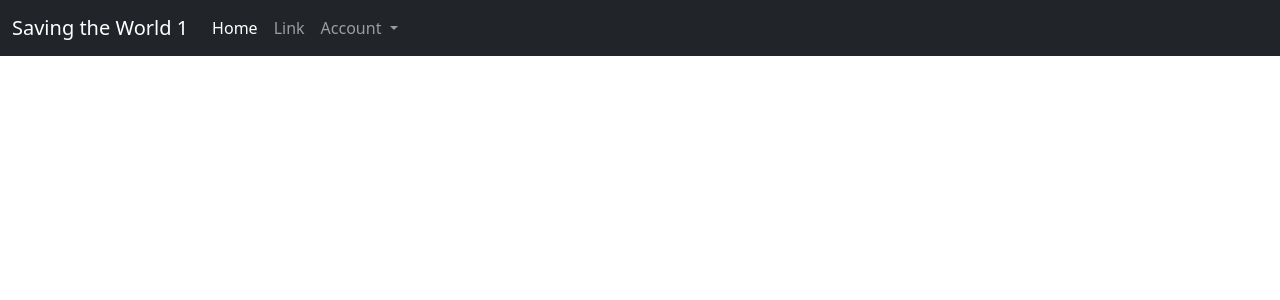
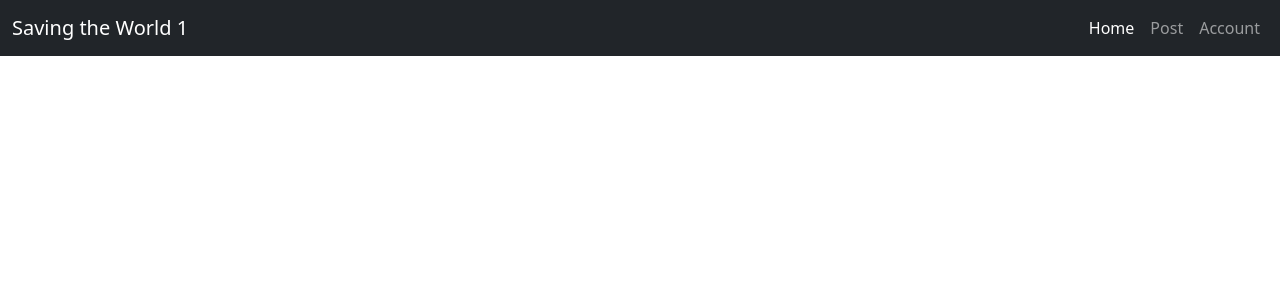
Before and after one commit to jeromepalayoor/savingtheworld1, a Flask app: page / in a window 1280 px wide. Shown: the top 300 px of the page. Run offline with Flask 2, Linux system fonts and the light colour scheme.

Commit message:
'updated stuff'

```diff
--- a/templates/index.html
+++ b/templates/index.html
@@ -24,25 +24,15 @@
                     <span class="navbar-toggler-icon"></span>
                 </button>
                 <div class="collapse navbar-collapse" id="navbarlinks">
-                    <ul class="navbar-nav me-auto mb-2 mb-md-0">
+                    <ul class="navbar-nav ms-auto mb-1 mb-md-0">
                         <li class="nav-item">
                             <a class="nav-link active" href="#">Home</a>
                         </li>
                         <li class="nav-item">
-                            <a class="nav-link" href="#">Link</a>
+                            <a class="nav-link" href="#">Post</a>
                         </li>
-                        <li class="nav-item dropdown">
-                            <div class="nav-link dropdown-toggle" role="button"
-                                data-bs-toggle="dropdown">
-                                Account
-                            </div>
-                            <ul class="dropdown-menu">
-                                <li><a class="dropdown-item" href="#">Post</a></li>
-                                <li><a class="dropdown-item" href="#">Settings</a></li>
-                                <li>
-                                    <hr class="dropdown-divider">
-                                </li>
-                                <li><a class="dropdown-item text-bg-danger" href="#">Logout</a></li>
+                        <li class="nav-item">
+                            <a class="nav-link" href="#">Account</a>
                             </ul>
                         </li>
                     </ul>
```
